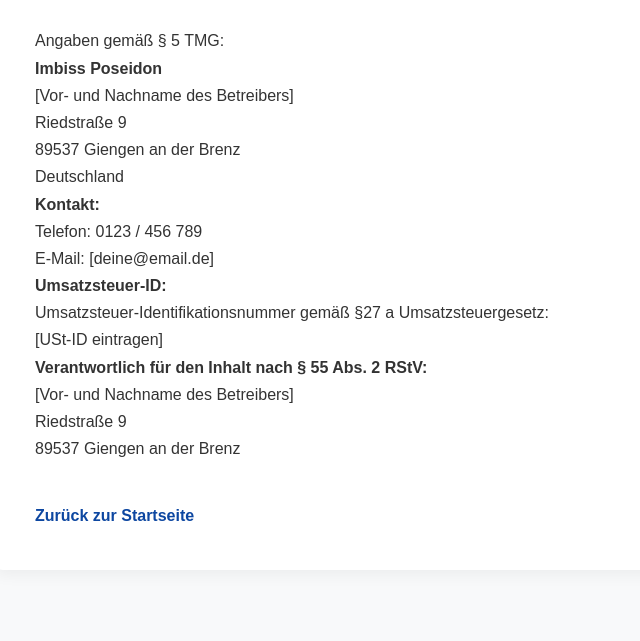
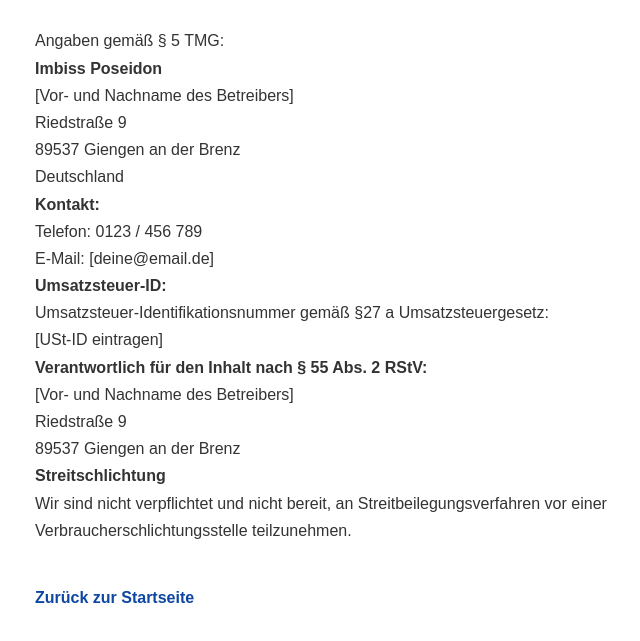
Before and after one commit to sakasolutions/poseidongiengen, a plain HTML site: page impressum.html in a window 1280 px wide. Shown: the part 159-800 px from the top of the page, without its empty margins (245-885 px from the left). Drawn offline with Linux system fonts and the light colour scheme.

```diff
--- a/impressum.html
+++ b/impressum.html
@@ -64,7 +64,12 @@
         [Vor- und Nachname des Betreibers]<br>
         Riedstraße 9<br>
         89537 Giengen an der Brenz</p>
+
+        <p><strong>Streitschlichtung</strong><br>
+            Wir sind nicht verpflichtet und nicht bereit, an Streitbeilegungsverfahren vor einer Verbraucherschlichtungsstelle teilzunehmen.<br>
         <a href="index.html" class="back-link">Zurück zur Startseite</a>
+
+
     </div>
 </body>
 </html>
```
